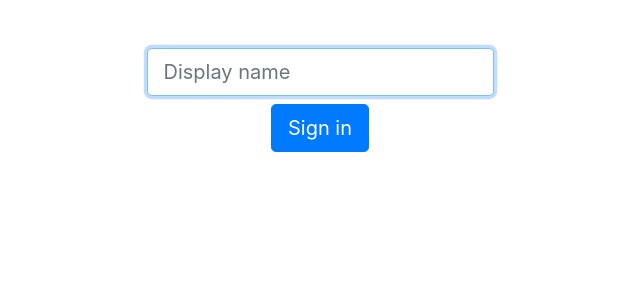
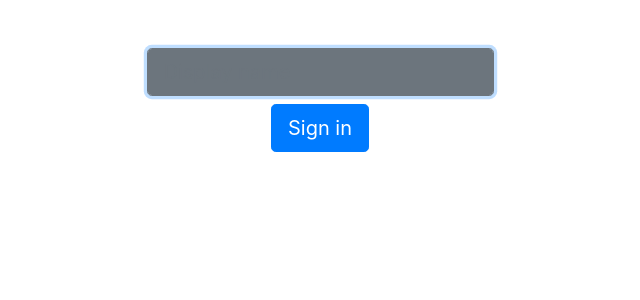
Before and after one commit to yogeshsingh101200/flack, a Flask app: page /signin in a window 1280 px wide. Shown: the part 56-356 px from the top of the page, without its empty margins (320-960 px from the left). Run offline with Flask 2, Linux system fonts and the light colour scheme; some libraries are stand-ins or nearby versions.

Commit message:
used dark mode color scheme

```diff
--- a/templates/signin.html
+++ b/templates/signin.html
@@ -9,8 +9,8 @@ Sign In
     <form id="signin-form" action="{{ url_for('signin')}}" method="POST">
         <div class="form-row">
             <div class="col-xs mx-auto">
-                <input id="display-name" class="form-control form-control-lg" placeholder="Display name"
-                    name="display_name" autofocus autocomplete="off" required>
+                <input id="display-name" class="form-control form-control-lg bg-secondary border-secondary text-light"
+                    placeholder="Display name" name="display_name" autofocus autocomplete="off" required>
             </div>
         </div>
         <div class="form-row mt-2">
```
